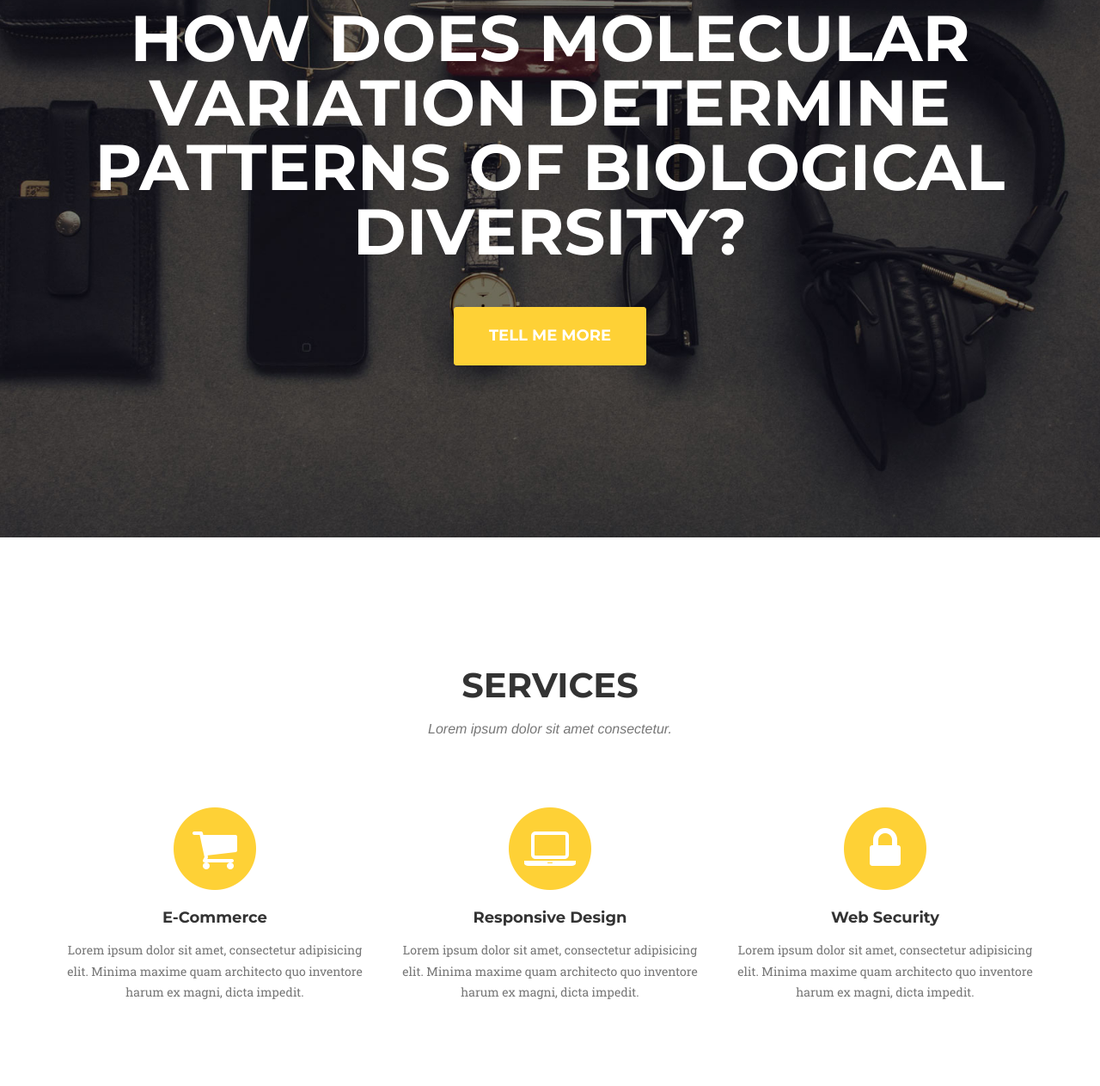
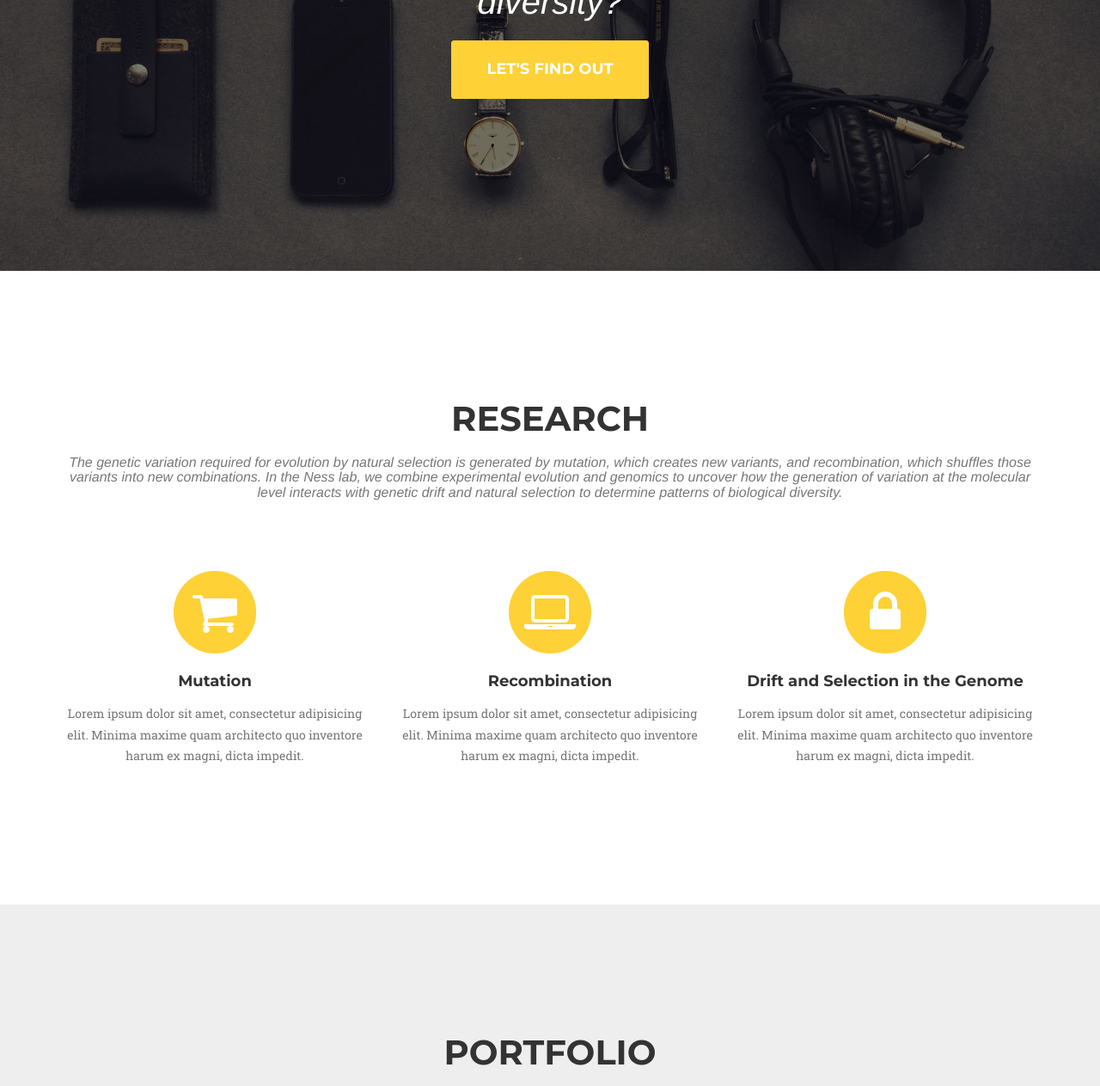
Before and after one commit to aays/nesslab, a website: page index.html in a window 1280 px wide. Shown: the part 358-1621 px from the top of the page at 86% size. Drawn offline with nearby package versions, Linux system fonts and the light colour scheme; a web font is replaced by a local one.

Commit message:
testing text updates

```diff
--- a/index.html
+++ b/index.html
@@ -43,7 +43,7 @@
                 <button type="button" class="navbar-toggle" data-toggle="collapse" data-target="#bs-example-navbar-collapse-1">
                     <span class="sr-only">Toggle navigation</span> Menu <i class="fa fa-bars"></i>
                 </button>
-                <a class="navbar-brand page-scroll" href="#page-top">Start Bootstrap</a>
+                <a class="navbar-brand page-scroll" href="#page-top">The Ness Lab</a>
             </div>
 
             <!-- Collect the nav links, forms, and other content for toggling -->
@@ -53,13 +53,13 @@
                         <a href="#page-top"></a>
                     </li>
                     <li>
-                        <a class="page-scroll" href="#services">Research</a>
+                        <a class="page-scroll" href="#research">Research</a>
                     </li>
                     <li>
-                        <a class="page-scroll" href="#portfolio">Teaching</a>
+                        <a class="page-scroll" href="#portfolio">People</a>
                     </li>
                     <li>
-                        <a class="page-scroll" href="#about">People</a>
+                        <a class="page-scroll" href="#about">Teaching</a>
                     </li>
                     <li>
                         <a class="page-scroll" href="#team">Publications</a>
@@ -78,20 +78,23 @@
     <header>
         <div class="container">
             <div class="intro-text">
-                <div class="intro-lead-in">Welcome To Our Studio!</div>
-                <div class="intro-heading">How does molecular variation determine patterns of biological diversity?</div>
-                <a href="#services" class="page-scroll btn btn-xl">Tell Me More</a>
+                <div class="intro-lead-in">How does molecular variation determine patterns of biological diversity?</div>
+                <a href="#services" class="page-scroll btn btn-xl">Let's find out</a>
             </div>
         </div>
     </header>
 
-    <!-- Services Section -->
-    <section id="services">
+    <!-- Research Section -->
+    <section id="research">
         <div class="container">
             <div class="row">
                 <div class="col-lg-12 text-center">
-                    <h2 class="section-heading">Services</h2>
-                    <h3 class="section-subheading text-muted">Lorem ipsum dolor sit amet consectetur.</h3>
+                    <h2 class="section-heading">Research</h2>
+                    <h3 class="section-subheading text-muted">The genetic variation required for evolution by natural selection is
+                        generated by mutation, which creates new variants, and recombination, which shuffles those
+                        variants into new combinations. In the Ness lab, we combine experimental evolution and genomics to
+                        uncover how the generation of variation at the molecular level interacts with genetic drift and
+                        natural selection to determine patterns of biological diversity.</h3>
                 </div>
             </div>
             <div class="row text-center">
@@ -100,7 +103,7 @@
                         <i class="fa fa-circle fa-stack-2x text-primary"></i>
                         <i class="fa fa-shopping-cart fa-stack-1x fa-inverse"></i>
                     </span>
-                    <h4 class="service-heading">E-Commerce</h4>
+                    <h4 class="service-heading">Mutation</h4>
                     <p class="text-muted">Lorem ipsum dolor sit amet, consectetur adipisicing elit. Minima maxime quam architecto quo inventore harum ex magni, dicta impedit.</p>
                 </div>
                 <div class="col-md-4">
@@ -108,7 +111,7 @@
                         <i class="fa fa-circle fa-stack-2x text-primary"></i>
                         <i class="fa fa-laptop fa-stack-1x fa-inverse"></i>
                     </span>
-                    <h4 class="service-heading">Responsive Design</h4>
+                    <h4 class="service-heading">Recombination</h4>
                     <p class="text-muted">Lorem ipsum dolor sit amet, consectetur adipisicing elit. Minima maxime quam architecto quo inventore harum ex magni, dicta impedit.</p>
                 </div>
                 <div class="col-md-4">
@@ -116,7 +119,7 @@
                         <i class="fa fa-circle fa-stack-2x text-primary"></i>
                         <i class="fa fa-lock fa-stack-1x fa-inverse"></i>
                     </span>
-                    <h4 class="service-heading">Web Security</h4>
+                    <h4 class="service-heading">Drift and Selection in the Genome</h4>
                     <p class="text-muted">Lorem ipsum dolor sit amet, consectetur adipisicing elit. Minima maxime quam architecto quo inventore harum ex magni, dicta impedit.</p>
                 </div>
             </div>
```
